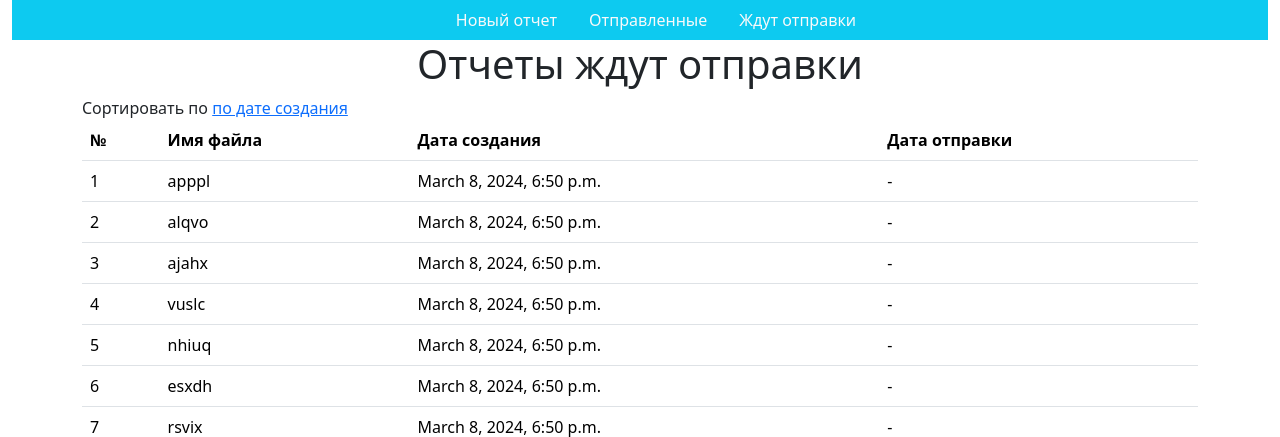
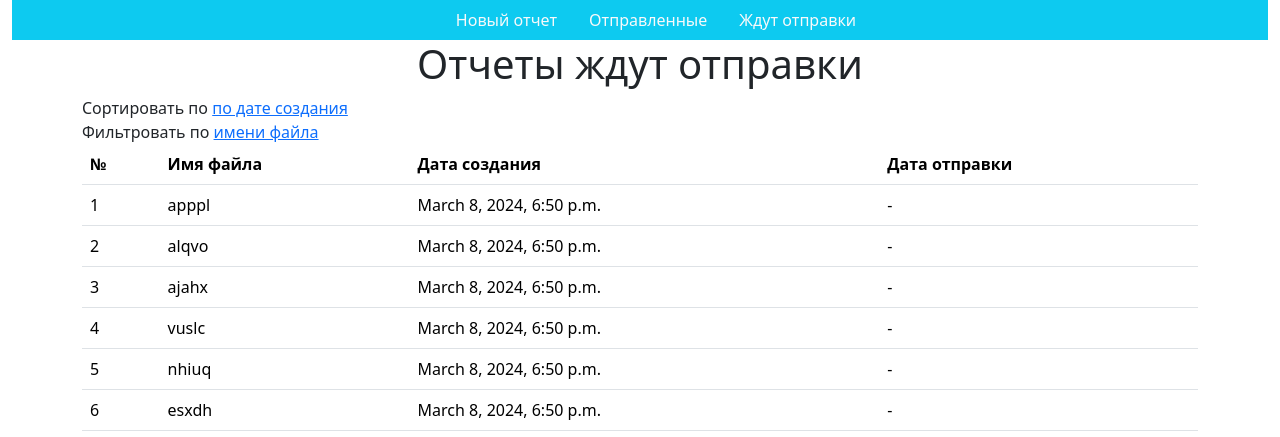
Before and after one commit to spacewall/atomhack, a Django app: page /pending_reports/ in a window 1280 px wide. Shown: the top 437 px of the page. Run offline with Django 5.2, Linux system fonts and the light colour scheme; data comes from the database, SQL or seed files in the repository; parts of the project's set-up code (start-up, migrations or seed data) failed here and were passed over; some libraries are stand-ins or nearby versions.

Commit message:
Breaking filtering

```diff
--- a/space_mail/mars_client/views.py
+++ b/space_mail/mars_client/views.py
@@ -43,6 +43,12 @@ def pending_reports(request):
     else:
         reports = Report.objects.all()
 
+    if filtering == 'name':
+        reports = Report.objects.filter('name')
+
+    elif reports is None:
+        reports = Report.objects.all()
+
     context = {'reports': Report.objects.all()}
 
     return render(request, template, context)
--- a/space_mail/templates/pending.html
+++ b/space_mail/templates/pending.html
@@ -17,6 +17,10 @@
     <div class="sort-block">
         <span class="sort-item">Сортировать по</span>
         <a class="sort-item" href="?sort=release_date">по дате создания</a>
+    </div>
+    <div class="filter-block">
+        <span class="filter-item">Фильтровать по</span>
+        <a class="filter-item" href="?filter=name">имени файла</a>
     </div>
     <div class="d-flex justify-content-center flex-nowrap">
         <table class="table">
```
